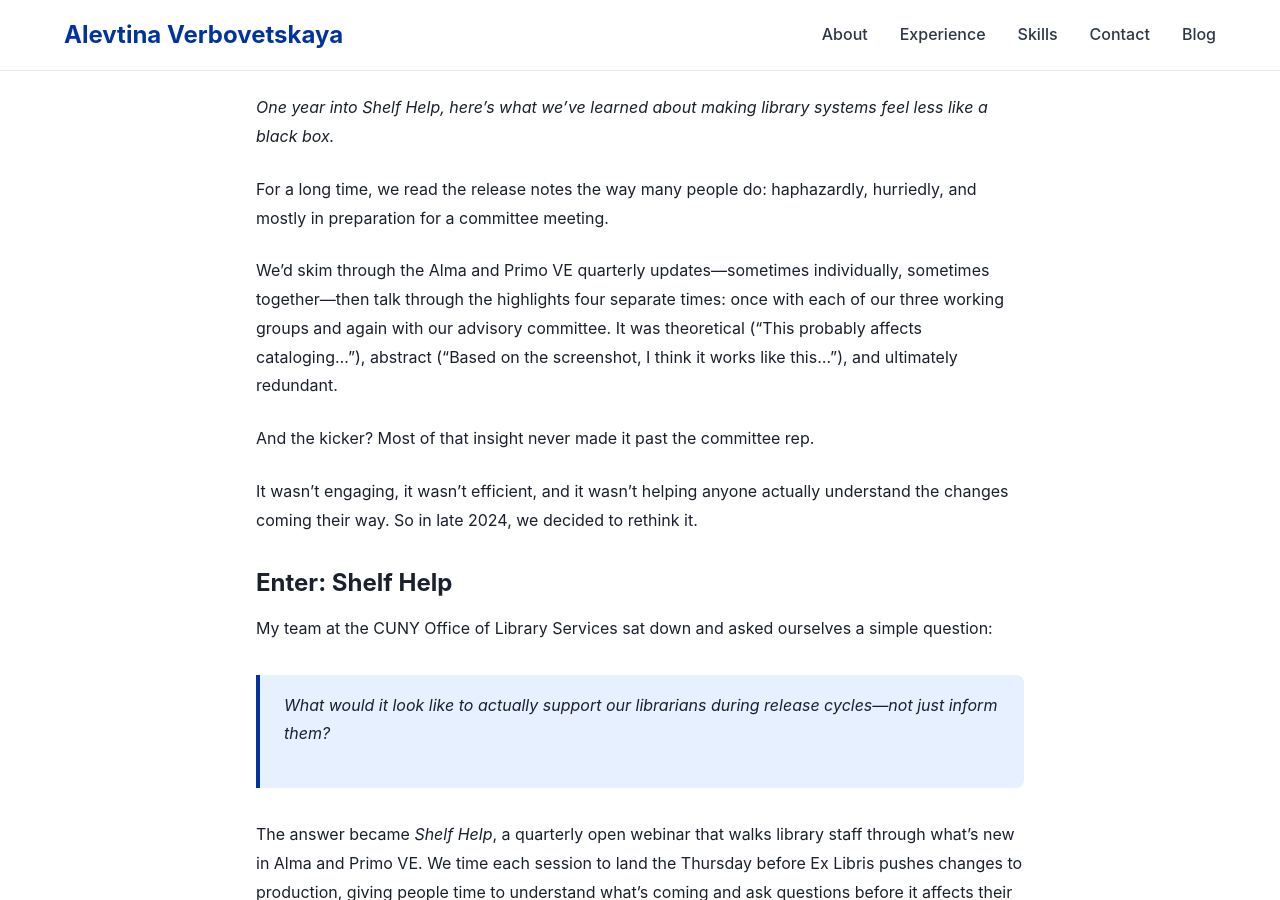
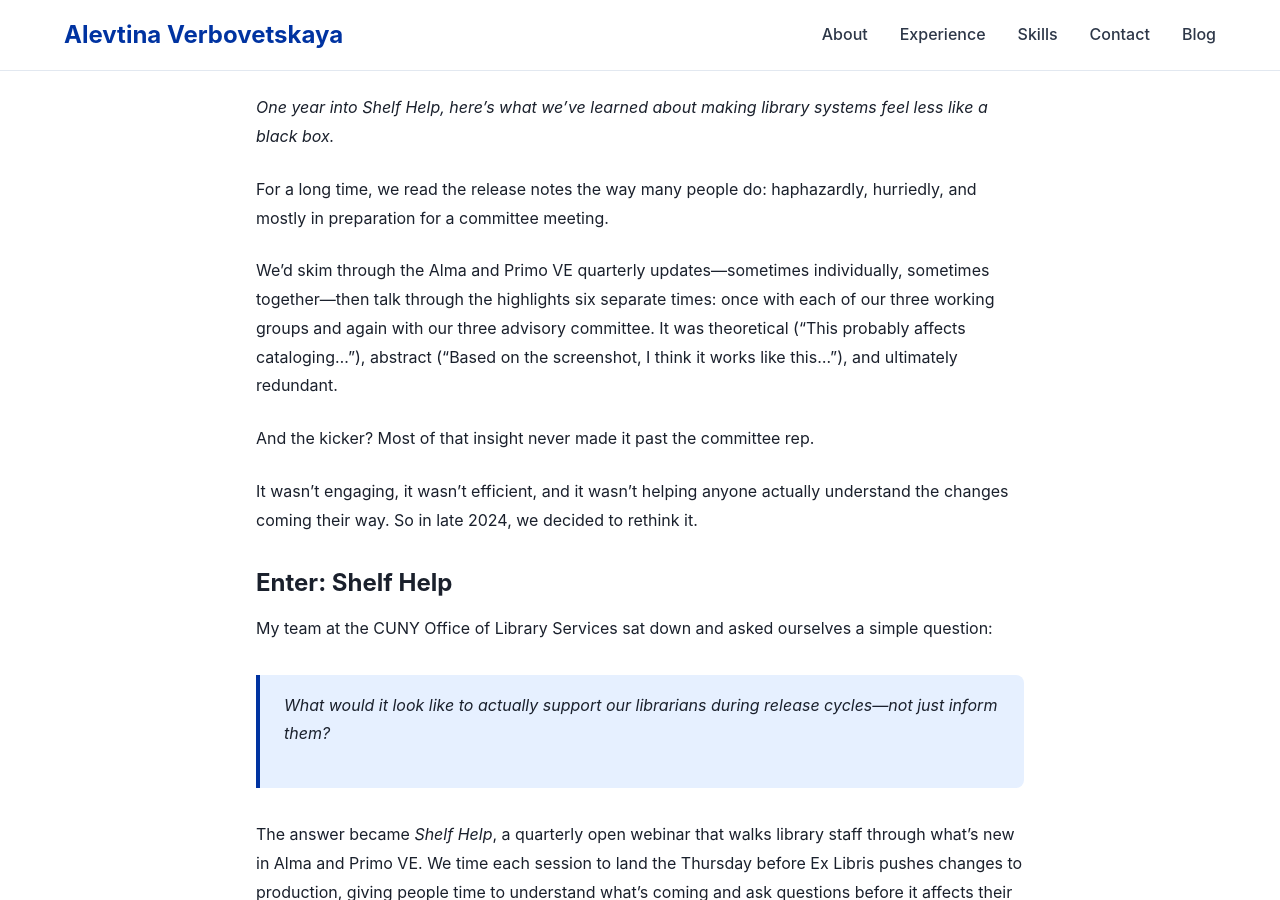
Before and after one commit to alevtina/alevtina.github.io, a Jekyll site: the page built from _posts/2025-08-02-we-read-the-release-notes-so-you-dont-have-to.md, in a window 1280 px wide and 900 px high, scrolled down 315 px. Built offline with Jekyll 4.4.1, drawn with Linux system fonts in a browser that asks for light colours; some web fonts are replaced.

Commit message:
Update 2025-08-02-we-read-the-release-notes-so-you-dont-have-to.md

```diff
--- a/_posts/2025-08-02-we-read-the-release-notes-so-you-dont-have-to.md
+++ b/_posts/2025-08-02-we-read-the-release-notes-so-you-dont-have-to.md
@@ -11,7 +11,7 @@ _One year into Shelf Help, here’s what we’ve learned about making library sy
 
 For a long time, we read the release notes the way many people do: haphazardly, hurriedly, and mostly in preparation for a committee meeting.
 
-We'd skim through the Alma and Primo VE quarterly updates—sometimes individually, sometimes together—then talk through the highlights four separate times: once with each of our three working groups and again with our advisory committee. It was theoretical (“This probably affects cataloging…”), abstract (“Based on the screenshot, I think it works like this…”), and ultimately redundant.
+We'd skim through the Alma and Primo VE quarterly updates—sometimes individually, sometimes together—then talk through the highlights six separate times: once with each of our three working groups and again with our three advisory committee. It was theoretical (“This probably affects cataloging…”), abstract (“Based on the screenshot, I think it works like this…”), and ultimately redundant.
 
 And the kicker? Most of that insight never made it past the committee rep.
 
```
Also changed, not shown: other parts of _posts/2025-08-02-we-read-the-release-notes-so-you-dont-have-to.md (+1 -1 lines).
